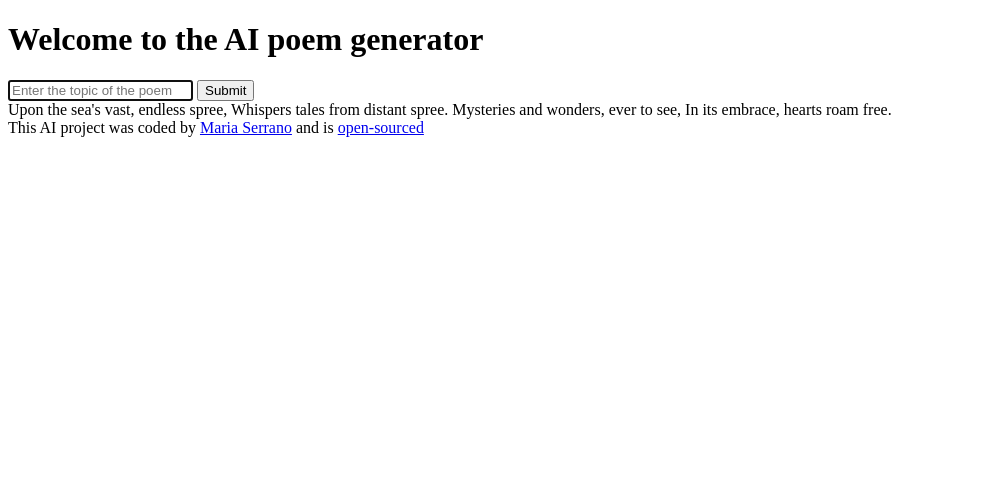
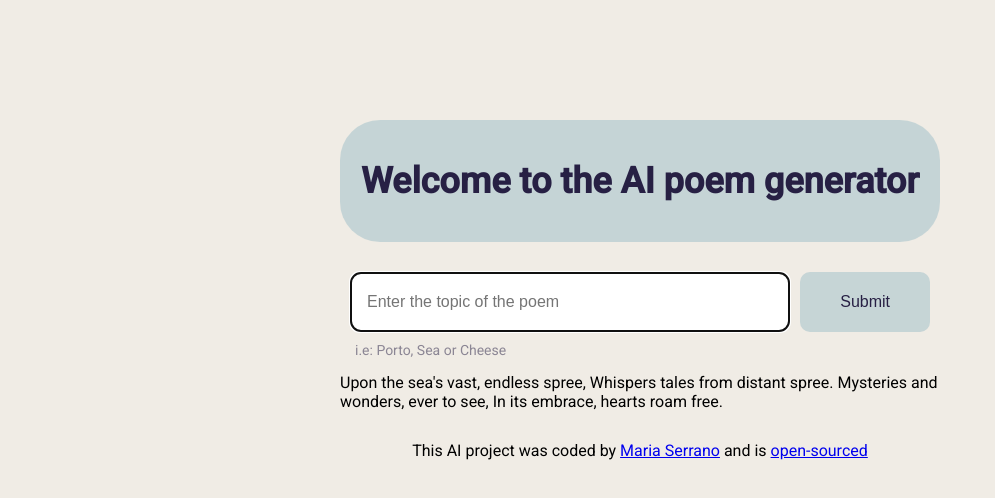
Before and after one commit to mhserrano/ai-generator, a plain HTML site: page index.html in a window 1280 px wide. Shown: the whole page, without its empty margins (0-995 px from the left). Drawn offline with Linux system fonts and the light colour scheme.

Commit message:
Added style to the form

```diff
--- a/index.html
+++ b/index.html
@@ -4,19 +4,29 @@
 <head>
     <meta charset="UTF-8">
     <meta name="viewport" content="width=device-width, initial-scale=1.0">
+    <link rel="preconnect" href="https://fonts.googleapis.com">
+    <link rel="preconnect" href="https://fonts.gstatic.com" crossorigin>
+    <link
+        href="https://fonts.googleapis.com/css2?family=Roboto:ital,wght@0,100;0,300;0,400;0,500;1,100;1,300;1,400;1,500&display=swap"
+        rel="stylesheet">
     <link rel="stylesheet" href="src/style.css">
     <title>AI Poem Generator</title>
 </head>
 
 <body>
+    <div class="container">
         <header>
             <h1>Welcome to the AI poem generator</h1>
         </header>
         <main>
+            <div class="form-container">
                 <form>
-            <input type="text" placeholder="Enter the topic of the poem" autocomplete="off" autofocus required />
-            <input type="submit" />
+                    <input type="text" placeholder="Enter the topic of the poem" autocomplete="off" autofocus required
+                        class="instructions" />
+                    <input type="submit" class="submit-button" />
                 </form>
+                <div class="suggestion">i.e: Porto, Sea or Cheese</div>
+            </div>
             <div>
                 Upon the sea's vast, endless spree,
                 Whispers tales from distant spree.
@@ -26,9 +36,11 @@
         </main>
 
 
-    <footer>This AI project was coded by <a href="https://github.com/mhserrano" target="_blank">Maria Serrano</a> and is
+        <footer>This AI project was coded by <a href="https://github.com/mhserrano" target="_blank">Maria Serrano</a>
+            and is
             <a href="https://github.com/mhserrano/ai-generator" target="_blank">open-sourced</a>
         </footer>
+    </div>
     <script src="src/index.js"></script>
 </body>
 
--- a/src/style.css
+++ b/src/style.css
@@ -0,0 +1,59 @@
+:root {
+  --main-branding-color: rgb(155, 190, 200, 0.5);
+}
+
+body {
+  background: #f0ece5;
+  font-family: "Roboto", sans-serif;
+}
+footer {
+  margin: 30px auto;
+  text-align: center;
+}
+
+.container {
+  margin: 120px auto;
+  max-width: 600px;
+}
+
+header {
+  background-color: var(--main-branding-color);
+  margin-bottom: 20px;
+  border-radius: 40px;
+  padding: 10px 0;
+}
+h1 {
+  color: #272044;
+  text-align: center;
+  font-weight: 800;
+  font-size: 36px;
+  line-height: 1.5;
+}
+form {
+  display: flex;
+  padding: 10px;
+}
+.instructions {
+  width: 80%;
+  padding: 15px;
+  border: 2px solid var(--main-branding-color);
+  border-radius: 10px;
+  font-size: 16px;
+  line-height: 20px;
+}
+.submit-button {
+  margin-left: 10px;
+  padding: 20px 40px;
+  background-color: var(--main-branding-color);
+  color: #272044;
+  border: none;
+  border-radius: 10px;
+  font-size: 16px;
+  line-height: 20px;
+}
+.suggestion {
+  padding: 0 0 15px 15px;
+  font-size: 14px;
+  color: #272044;
+  opacity: 0.5;
+}
```
Lines whose indentation alone changed are shown as unchanged.
